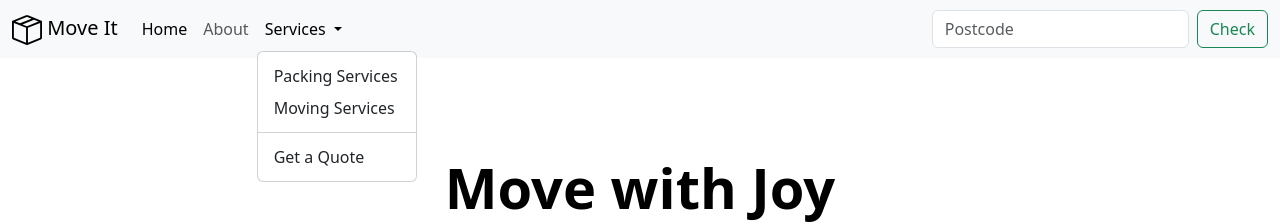
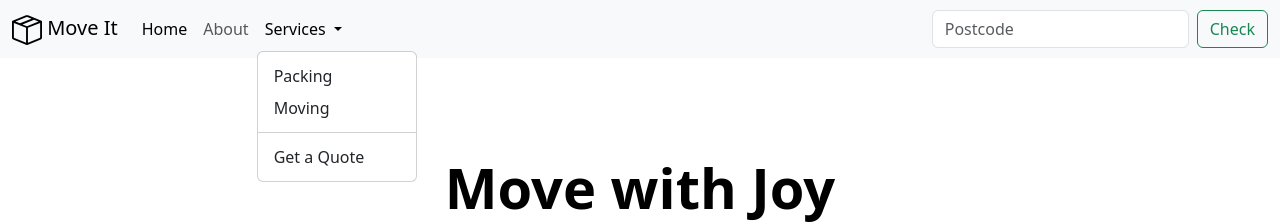
Before and after one commit to LisaFedane/Movers-Landing-Page, a plain HTML site: page index.html in a window 1280 px wide. Both pictures are taken after a click on the button "Services". Shown: the top 224 px of the page. Drawn offline with nearby package versions, Linux system fonts and the light colour scheme.

Commit message:
Update index.html

```diff
--- a/index.html
+++ b/index.html
@@ -37,8 +37,8 @@
               Services
             </a>
             <ul class="dropdown-menu">
-              <li><a class="dropdown-item" href="#">Packing Services</a></li>
-              <li><a class="dropdown-item" href="#">Moving Services</a></li>
+              <li><a class="dropdown-item" href="#">Packing</a></li>
+              <li><a class="dropdown-item" href="#">Moving</a></li>
               <li>
                 <hr class="dropdown-divider">
               </li>
```
